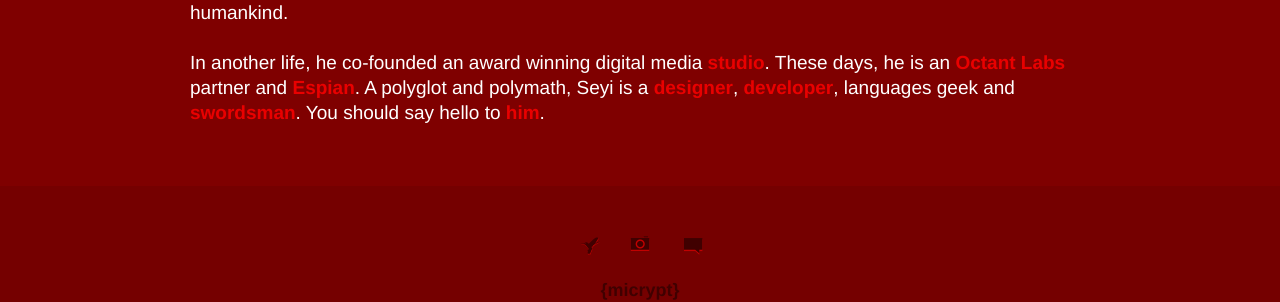
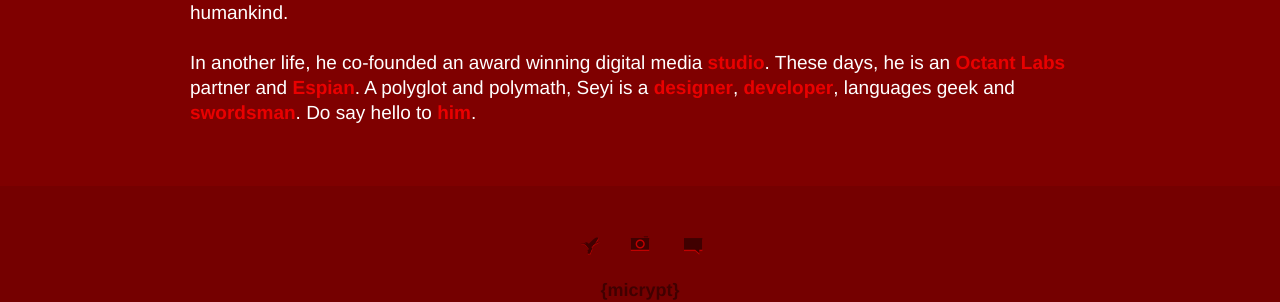
Before and after one commit to micrypt/micrypt.github.com, a Jekyll site: the page built from index.html, in a window 1280 px wide. Shown: the part 1141-1443 px from the top of the page. Built offline with Jekyll 4.4.1, drawn with Linux system fonts in a browser that asks for light colours.

Commit message:
layouts: updated conclusion.

```diff
--- a/_layouts/index.html
+++ b/_layouts/index.html
@@ -72,7 +72,7 @@
   target="_blank" href="http://espians.com">Espian</a>. A polyglot and polymath, Seyi is a <a target="_blank"
   href="http://dribbble.com/micrypt">designer</a>, <a target="_blank"
   href="http://github.com/micrypt">developer</a>, languages geek and <a
-  target="_blank" href="http://www.kendo.co.uk">swordsman</a>. You should say
+  target="_blank" href="http://www.kendo.co.uk">swordsman</a>. Do say
 hello to <a target="_blank" href="http://twitter.com/micrypt">him</a>.
 					</p>
 				</div>
```
